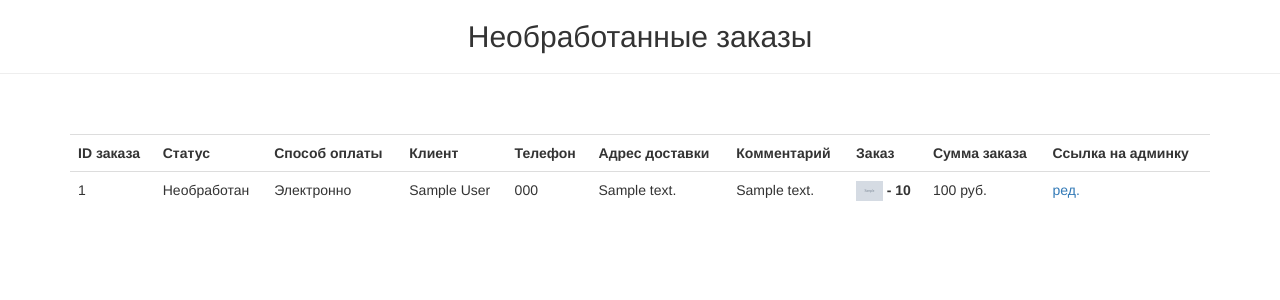
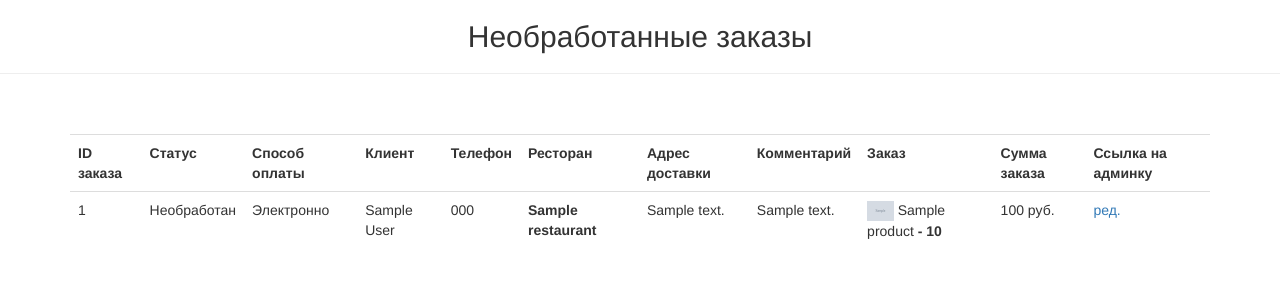
Before and after one commit to e13q/Django_2, a Django app: page /manager/orders/ in a window 1280 px wide. Shown: the part 52-352 px from the top of the page. Run offline with Django 3.2, Linux system fonts and the light colour scheme; a user stored in the database is signed in; tables that the repository leaves empty hold one stand-in row (values such as "Sample post"); grey boxes marked "Sample" are stand-in pictures; parts of the project's set-up code (start-up, migrations or seed data) failed here and were passed over; some libraries are stand-ins or nearby versions.

Commit message:
add restaurant field and check available restaurants for orders

```diff
--- a/foodcartapp/models.py
+++ b/foodcartapp/models.py
@@ -1,6 +1,6 @@
 from django.db import models
 from django.core.validators import MinValueValidator
-from django.db.models import F, Sum
+from django.db.models import F, Sum, Count, Case, When, Value
 from phonenumber_field.modelfields import PhoneNumberField
 
 
@@ -133,6 +133,16 @@ class OrderQuerySet(models.QuerySet):
             )
         )
 
+    def with_status_by(self):
+        status_order = Case(
+            *[
+                When(
+                    status=status[0], then=Value(k)
+                ) for k, status in enumerate(Order.STATUSES)
+            ]
+        )
+        return self.annotate(status_by=status_order).order_by('status_by')
+
 
 class Order(models.Model):
     STATUSES = (
@@ -196,8 +206,36 @@ class Order(models.Model):
     phone_number = PhoneNumberField(
         verbose_name='номер телефона'
     )
+    restaurant = models.ForeignKey(
+        Restaurant,
+        verbose_name='ресторан',
+        on_delete=models.SET_NULL,
+        related_name='orders',
+        null=True,
+        blank=True
+    )
 
     objects = OrderQuerySet.as_manager()
+
+    def get_restaurants(self):
+        required_products = self.order_list.values_list(
+            'product_id', flat=True
+        )
+        restaurants = (
+            Restaurant.objects
+            .filter(menu_items__product__id__in=required_products)
+            .annotate(matching_products=Count(
+                'menu_items__product', distinct=True)
+            )
+            .filter(matching_products=len(required_products))
+            .values_list('name', flat=True)
+        )
+        return restaurants
+
+    def save(self, *args, **kwargs):
+        if self.restaurant and self.status == 'Unprocessed':
+            self.status = 'Cooking'
+        super().save(*args, **kwargs)
 
     class Meta:
         verbose_name = 'заказ'
--- a/restaurateur/templates/order_items.html
+++ b/restaurateur/templates/order_items.html
@@ -18,6 +18,7 @@
       <th>Способ оплаты</th>
       <th>Клиент</th>
       <th>Телефон</th>
+      <th>Ресторан</th>
       <th>Адрес доставки</th>
       <th>Комментарий</th>
       <th>Заказ</th>
@@ -32,14 +33,29 @@
           <td>{{ order.get_payment_type_display }}</td>
           <td>{{ order.first_name }} {{ order.last_name }}</td>
           <td>{{ order.phone_number }}</td>
+          <td>
+            {% if order.restaurant %}
+              <b>{{ order.restaurant.name }}</b>
+            {% elif order.get_restaurants.count > 0 %}
+              <details>
+                <summary><i> Выберите ресторан </i></summary>
+              {{'Может приготовить: '}}
+              {% for restaurant in order.get_restaurants %}
+                {{ ' >> '|add:restaurant|linebreaks  }}
+              {% endfor %}
+              </details>
+            {% else %}
+              {{ 'Невозможно собрать заказ' }}
+            {% endif %}
+          </td>
           <td>{{ order.address }}</td>
           <td>{{ order.comment }}</td>
           <td>
-            {% for order_item in order.order_list.all %}
-              <img src="{{order_item.product.image.url}}" alt="{{order_item.product.name}}" height="20px">
-              <b>- {{ order_item.quantity }} </b>
-              {{ " "|linebreaks }}
-            {% endfor %}
+              {% for order_item in order.order_list.all %}
+                    <img src="{{order_item.product.image.url}}" alt="{{order_item.product.name}}" height="20px">
+                    {{ order_item.product.name }}
+                    <b>- {{ order_item.quantity }} </b>
+              {% endfor %}
           </td>
           <td>
             {{ order.total_price }} руб.
--- a/restaurateur/views.py
+++ b/restaurateur/views.py
@@ -92,7 +92,7 @@ def view_restaurants(request):
 def view_orders(request):
     orders = Order.objects.prefetch_related(
         'order_list__product'
-    ).with_total_price()
+    ).with_total_price().with_status_by()
     return render(request, template_name='order_items.html', context={
         'orders': orders,
     })
```
Also changed, not shown: foodcartapp/migrations/0046_order_restaurant.py (added).
